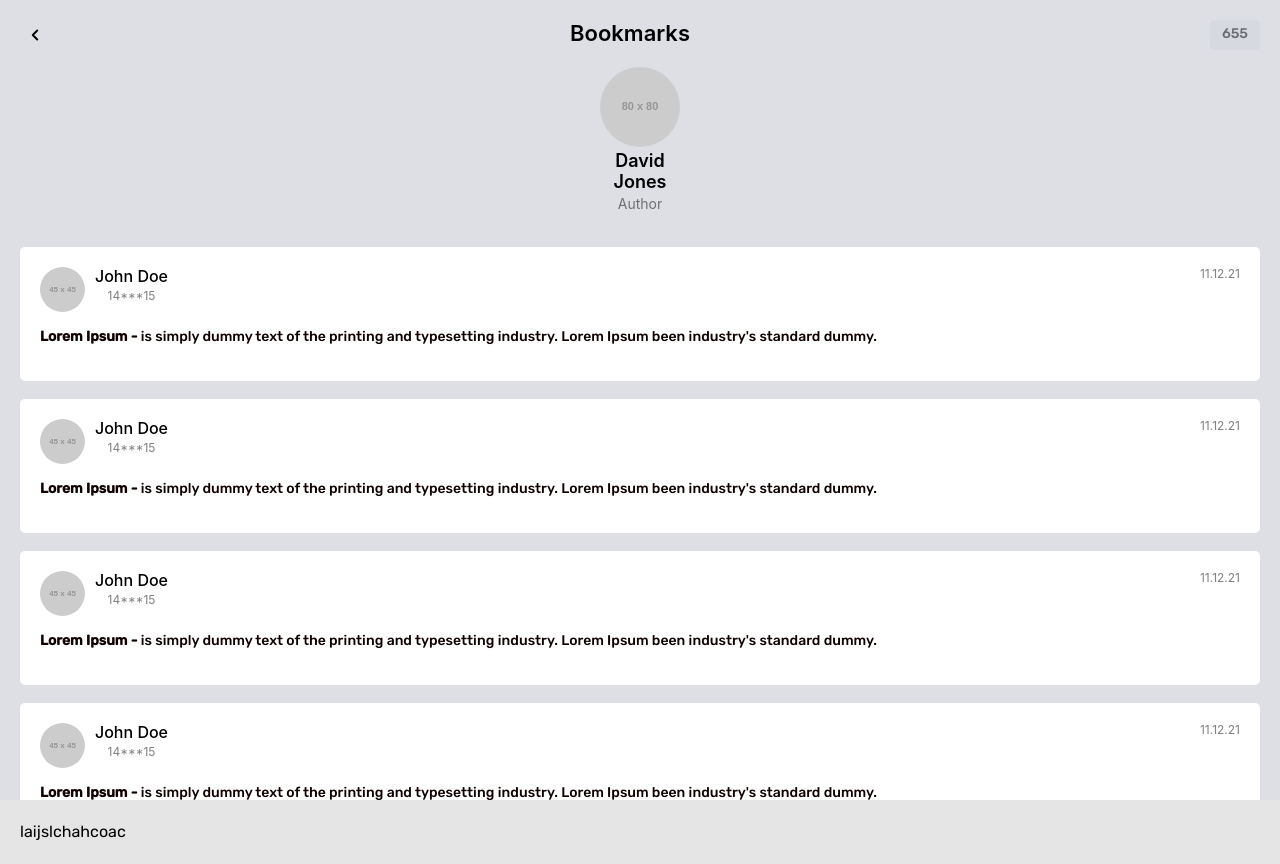
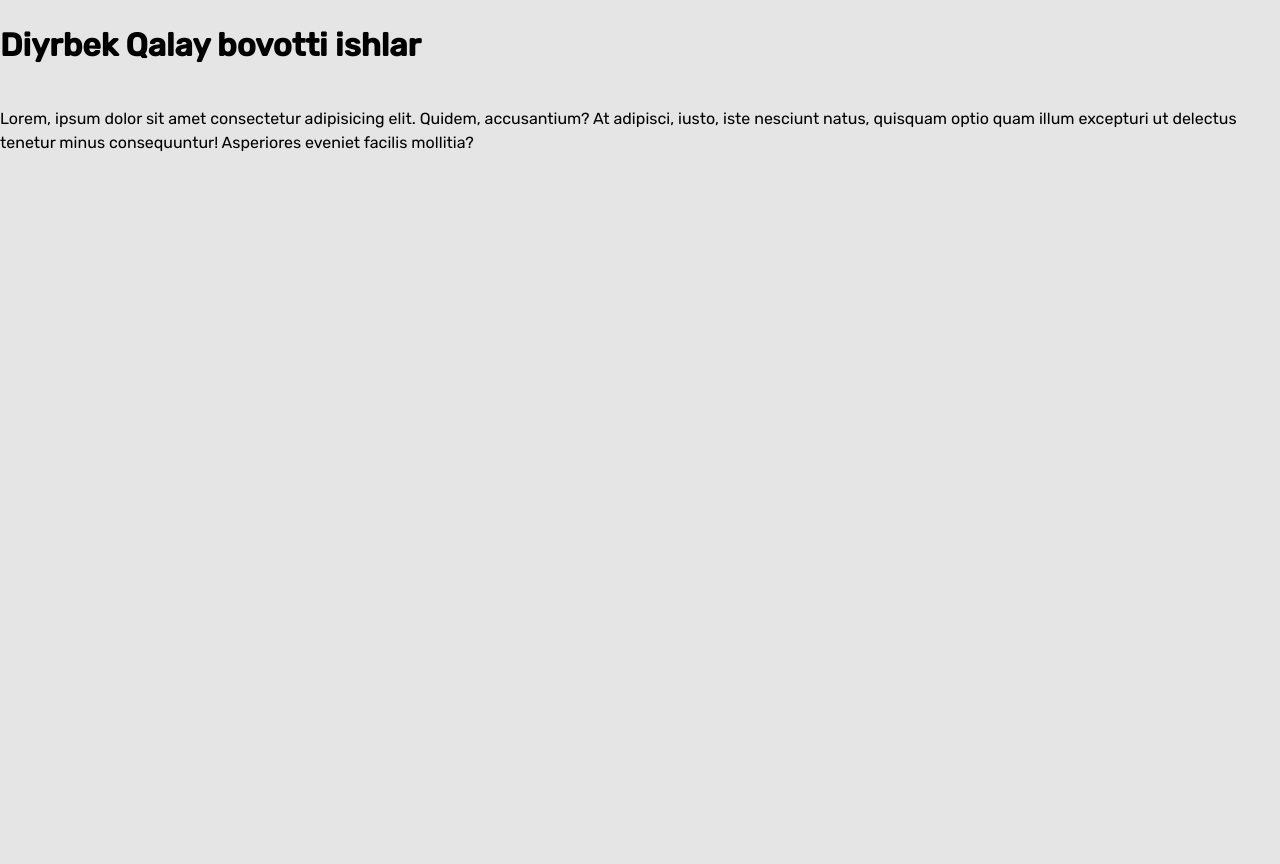
Before and after one commit to jakhongirov/Phrase-app, a React (Create React App) app: page / in a window 1280 px wide. Both pictures are taken after typing "Sample", "Sample123" into the empty fields and a click on the button "Sign In". After the commit the page ends 800 px from the top, so only its background shows below. Built offline with nearby package versions, Linux system fonts and the light colour scheme.

Commit message:
Initial commit

```diff
--- a/src/AuthenticatedApp.jsx
+++ b/src/AuthenticatedApp.jsx
@@ -1,12 +1,15 @@
 import React from 'react';
 // import UserPage from './Pages/User/User';
-import Bookmarks from './Pages/Bookmarks/Bookmarks';
+// import Bookmarks from './Pages/Bookmarks/Bookmarks';
+import Profile from '../src/Pages/Profile/Profile.jsx';
 
 function AuthenticatedApp() {
 	return (
 		<>
 			{/* <UserPage /> */}
-			<Bookmarks />
+			{/* <Bookmarks /> */}
+
+			<Profile />
 		</>
 	);
 }
--- a/src/Pages/Profile/Profile.jsx
+++ b/src/Pages/Profile/Profile.jsx
@@ -0,0 +1,16 @@
+function Profile() {
+	return (
+		<>
+			<h1>Diyrbek Qalay bovotti ishlar</h1>
+
+			<p>
+				Lorem, ipsum dolor sit amet consectetur adipisicing elit.
+				Quidem, accusantium? At adipisci, iusto, iste nesciunt natus,
+				quisquam optio quam illum excepturi ut delectus tenetur minus
+				consequuntur! Asperiores eveniet facilis mollitia?
+			</p>
+		</>
+	);
+}
+
+export default Profile;
```
